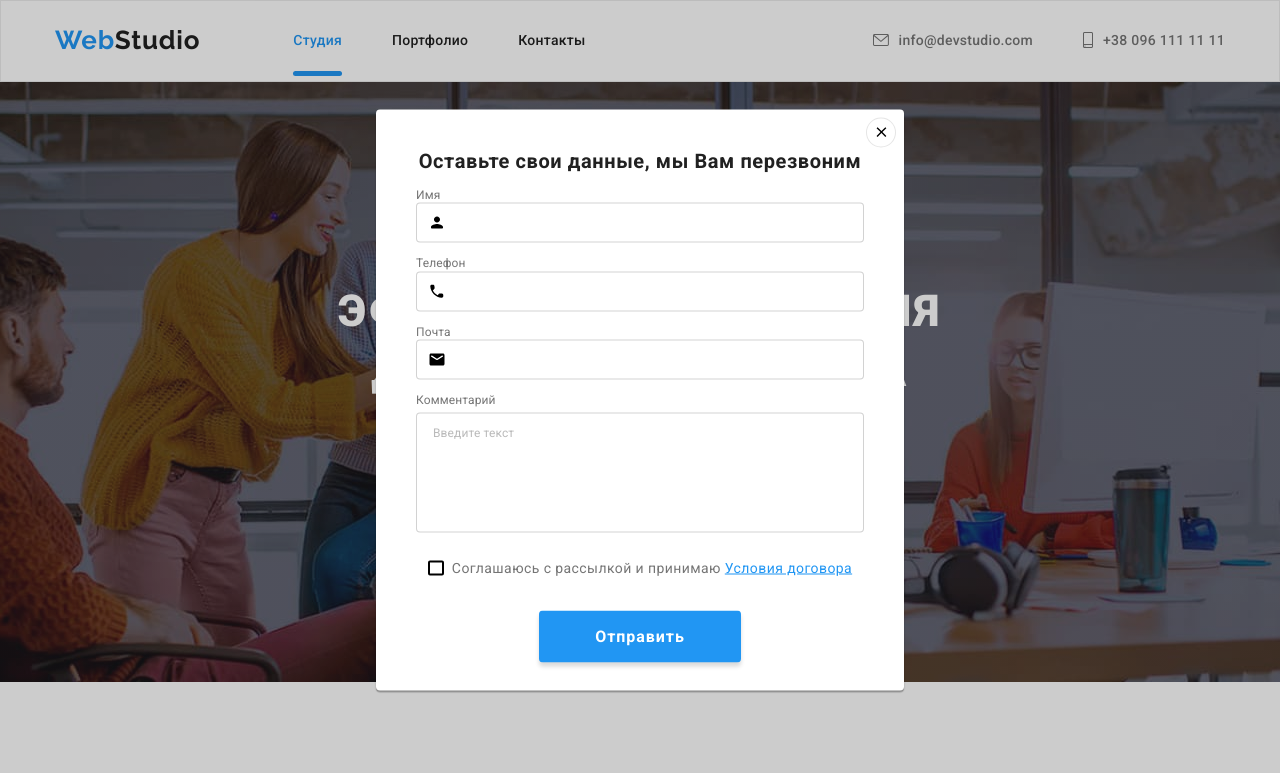
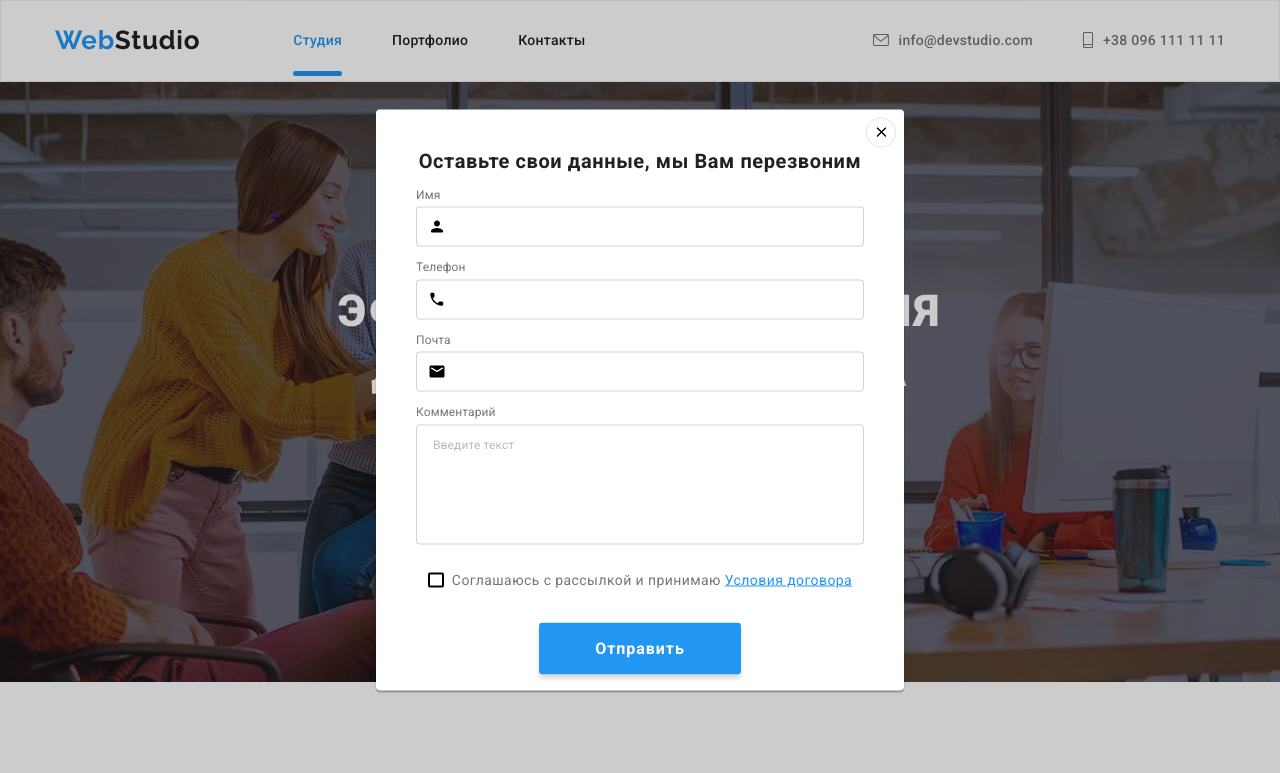
Before and after one commit to VladRosolov/goit-markup-hw-08, a plain HTML site: page index.html in a window 1280 px wide. Both pictures are taken after a click on the button "Заказать услугу". Shown: the top 773 px of the page. Drawn offline with nearby package versions, Linux system fonts and the light colour scheme; files whose address does not match are found by name.

Commit message:
update index.gtml, styles.css

```diff
--- a/css/styles.css
+++ b/css/styles.css
@@ -186,7 +186,7 @@ img {
 }
 
 .input-wrap {
-    /* margin-top: 4px; */
+    margin-top: 4px;
     position: relative;
 }
 
@@ -281,8 +281,8 @@ background-repeat: no-repeat;
 background-size: cover;
 }
 
-.form-checkbox {
-    margin-top: 20px;
+.form-comment {
+    margin-bottom: 20px;
 }
 
 .modal-btn-send {
--- a/index.html
+++ b/index.html
@@ -401,7 +401,7 @@
     </footer>
     <div class="backdrop is-hidden " data-modal>
         <div class="modal">
-            <h2 class="form-title">Оставьте свои данные, мы Вам перезвоним</h2>
+            <p class="form-title">Оставьте свои данные, мы Вам перезвоним</p>
             <form class="modal-form">
                 <div class="form-field">
                     <label class="form-item" for="name">Имя</label>
@@ -440,10 +440,9 @@
                         <a class="agreement-link" href="">Условия договора</a>
                     </label>
                 </div>
+                <button class="modal-btn-send" type="submit">
+                    Отправить</button>
             </form>
-            <button class="modal-btn-send" type="submit">
-                    Отправить</button>
-
             <button type="button" class="modal-close" data-modal-close>
                 <svg class="close-icon">
                     <use href="./images/icons.svg#close-modal"></use>
```
